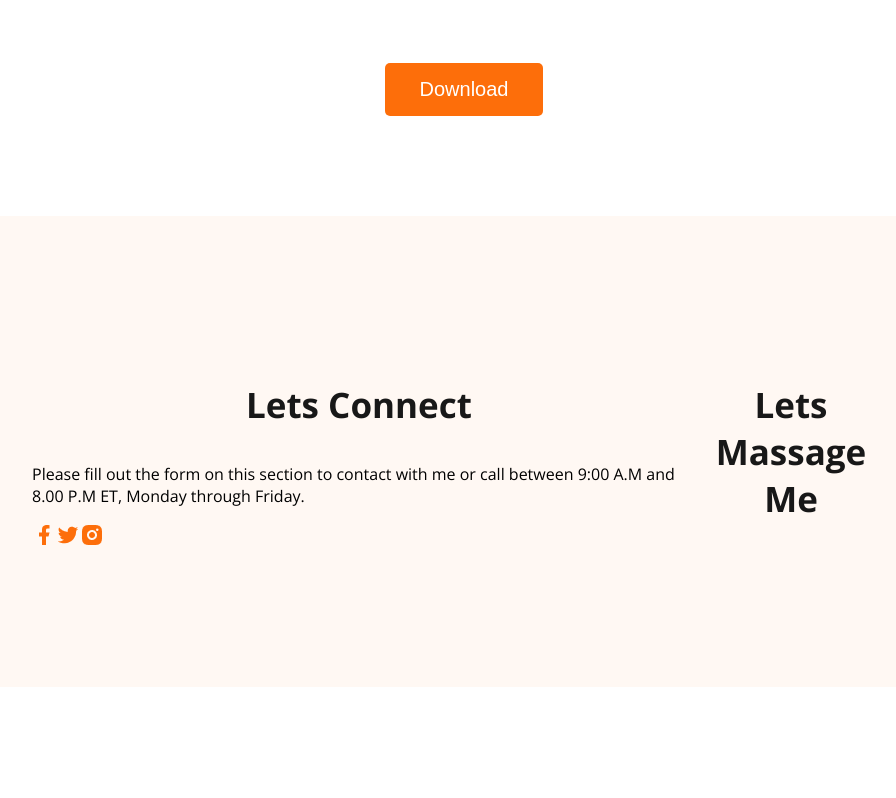
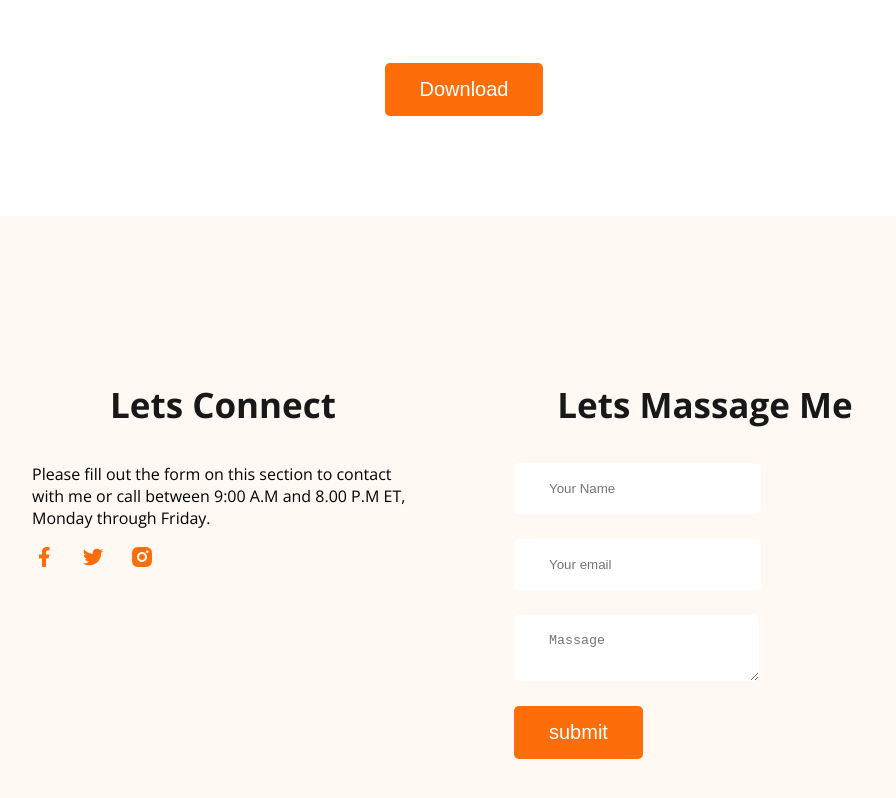
Before and after one commit to Captainboggey/web-developer-protfolio, a plain HTML site: page index.html in a window 1280 px wide. Shown: the part 3169-3967 px from the top of the page, without its empty margins (176-1072 px from the left). Before the commit the page ends 3864 px from the top, so only its background shows below. Drawn offline with nearby package versions, Linux system fonts and the light colour scheme.

Commit message:
footer finished

```diff
--- a/index.html
+++ b/index.html
@@ -178,6 +178,12 @@
         </div>
         <div class="footer-column">
             <h3 class="section-title">Lets Massage Me</h3>
+            <form class="contact">
+                <input type="text" placeholder="Your Name">
+                <input type="email" placeholder="Your email" id="">
+                <textarea name="" id="" placeholder="Massage"></textarea>
+                <input class="btn-primary" type="submit" value="submit">
+            </form>
         </div>
 
     </footer>
--- a/styles/style.css
+++ b/styles/style.css
@@ -207,7 +207,28 @@ font-weight: 600;
 /* footer style */
 footer{
     display: flex;
+    gap: 100px;
      background: rgb(255, 248, 243);
      margin-top: 100px;
      padding: 130px 200px;
 }
+.footer-column{
+    width: 50%;
+
+}
+.contact input[type="text"], .contact input[type="email"] , textarea{
+    display: block;
+    margin-bottom: 25px;
+    padding: 18px 35px;
+  color: rgb(117, 117, 117);
+  border-radius: 5px;
+
+background: rgb(255, 255, 255);
+
+border: 0;
+width: 100;
+
+}
+.social-links a{
+    margin-right: 25px;
+}
```
